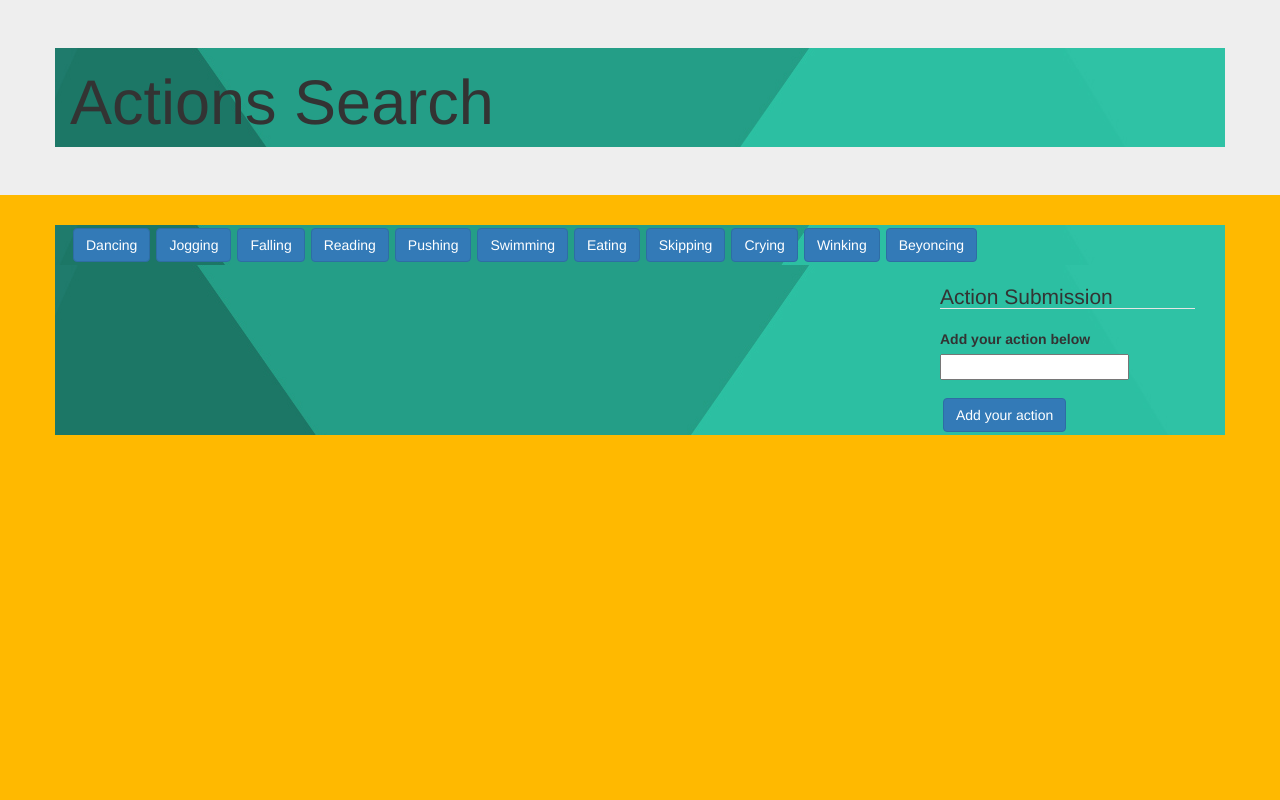
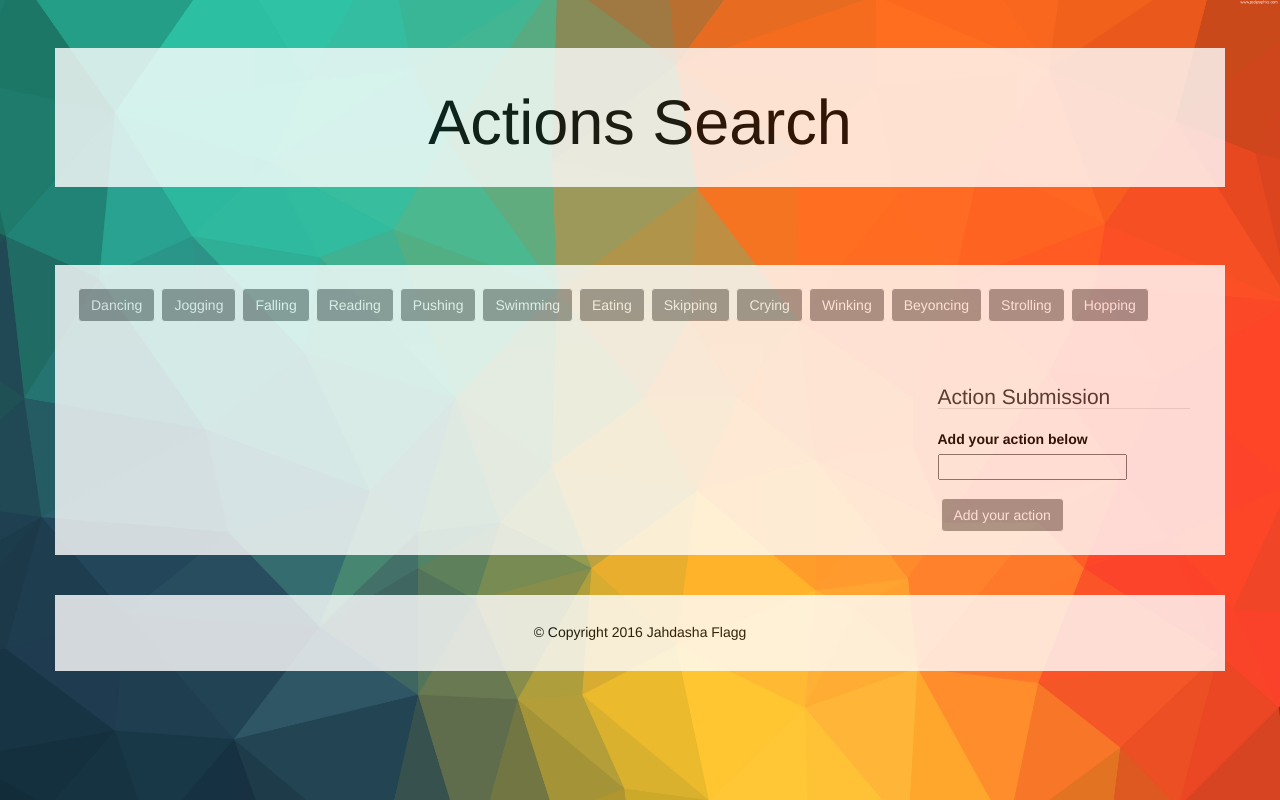
Before and after one commit to BayliSade/giphy-API, a PHP site: page /hw6.html in a window 1280 px wide. Run offline with PHP 8.4, Linux system fonts and the light colour scheme; some libraries are stand-ins or nearby versions.

Commit message:
updating files

```diff
--- a/assets/css/style.css
+++ b/assets/css/style.css
@@ -1,5 +1,8 @@
 body{
-	background-color: #ffb900;
+	background: url("../images/background.jpg");
+	background-size: 100%;
+    background-repeat: no-repeat;
+    color: black;
 }
 * {
 	box-sizing: border-box;
@@ -11,6 +14,8 @@ img {
 .btn {
     /* adding spacing between each button*/
     margin: 3px;
+    background-color: #999999;
+    border-color: #fff;
 }
 .gifDiv{
     /* making the images go in one line rather than block & adding spacing between the images*/
@@ -18,5 +23,24 @@ img {
     margin: 3px;
 }
 .container {
-	background: url("../images/background.jpg");
+	background-color: #fff;
+	opacity: 0.8;
+	padding: 20px;
 }
+.jumbotron {
+    background-color: inherit;
+}
+.jumbotron .h1, .jumbotron h1 {
+    text-align: center;
+}
+#copyright{
+	font-size: 14px;
+}
+div#footer {
+	clear: both;
+	margin-top: 40px;
+	position: center;
+	bottom: 0;
+	left: 0;
+	text-align: center;
+}
--- a/assets/javascript/javascript.js
+++ b/assets/javascript/javascript.js
@@ -1,6 +1,6 @@
 $( document ).ready(function() {
 // An array of actions, new actions will be pushed into this array;
-var actions = ["Dancing", "Jogging", "Falling", "Reading", "Pushing", "Swimming", "Eating", "Skipping", "Crying", "Winking","Beyoncing"];
+var actions = ["Dancing", "Jogging", "Falling", "Reading", "Pushing", "Swimming", "Eating", "Skipping", "Crying", "Winking","Beyoncing", "Strolling", "Hopping"];
 // Creating Functions & Methods
 // Function that displays all gif buttons
 function displayGifButtons(){
--- a/hw6.html
+++ b/hw6.html
@@ -29,10 +29,11 @@
             </form>
         </div>
     </div>
-<!--         <footer id="footer" class="jumbotron">
-            <div class="container">
+    <footer>
+        <div id="footer" class="container">
+            <h4 id="copyright">&copy; Copyright 2016 Jahdasha Flagg</h4>
         </div>
-        </footer> -->
+    </footer>
     <script src="http://code.jquery.com/jquery-2.1.3.min.js"></script>
     <script src="https://maxcdn.bootstrapcdn.com/bootstrap/3.3.6/js/bootstrap.min.js" integrity="sha384-0mSbJDEHialfmuBBQP6A4Qrprq5OVfW37PRR3j5ELqxss1yVqOtnepnHVP9aJ7xS" crossorigin="anonymous"></script>
     <script type="text/javascript" src="assets/javascript/javascript.js"></script>
```
Lines whose indentation alone changed are shown as unchanged.
